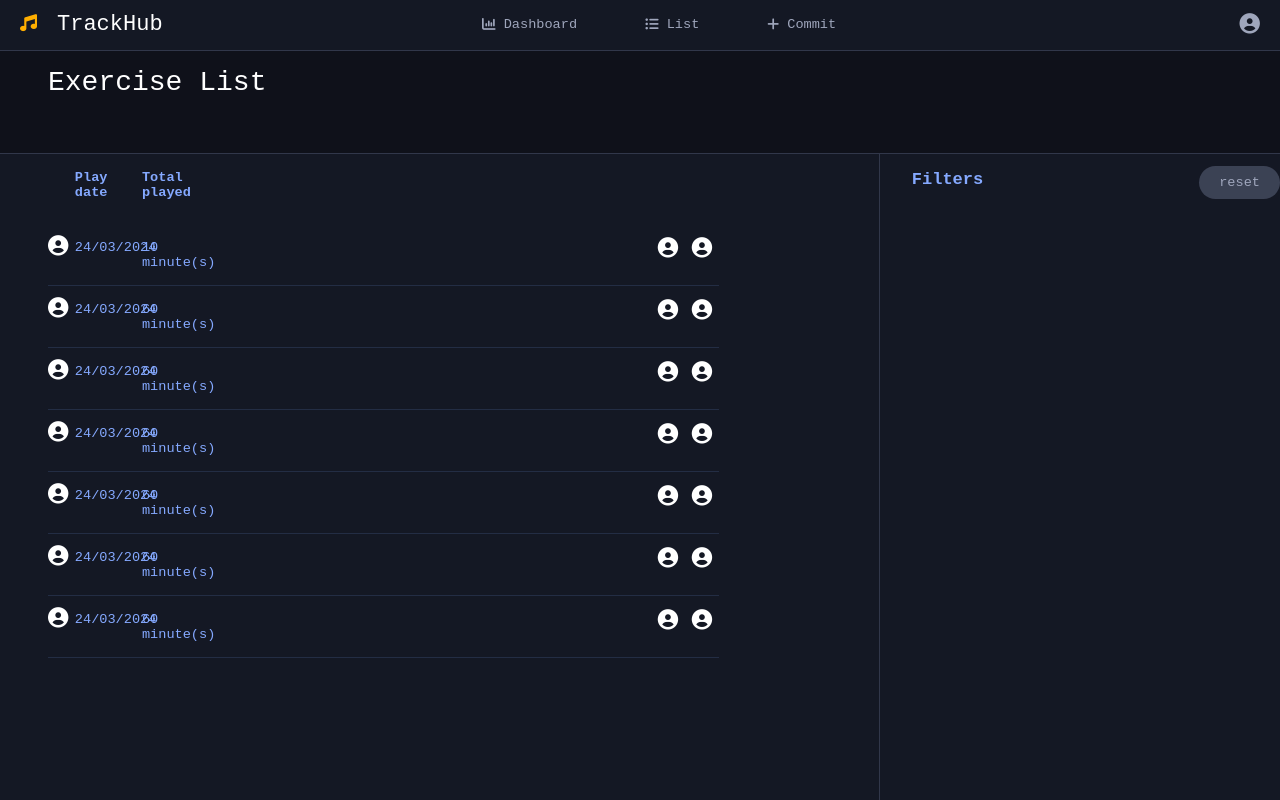
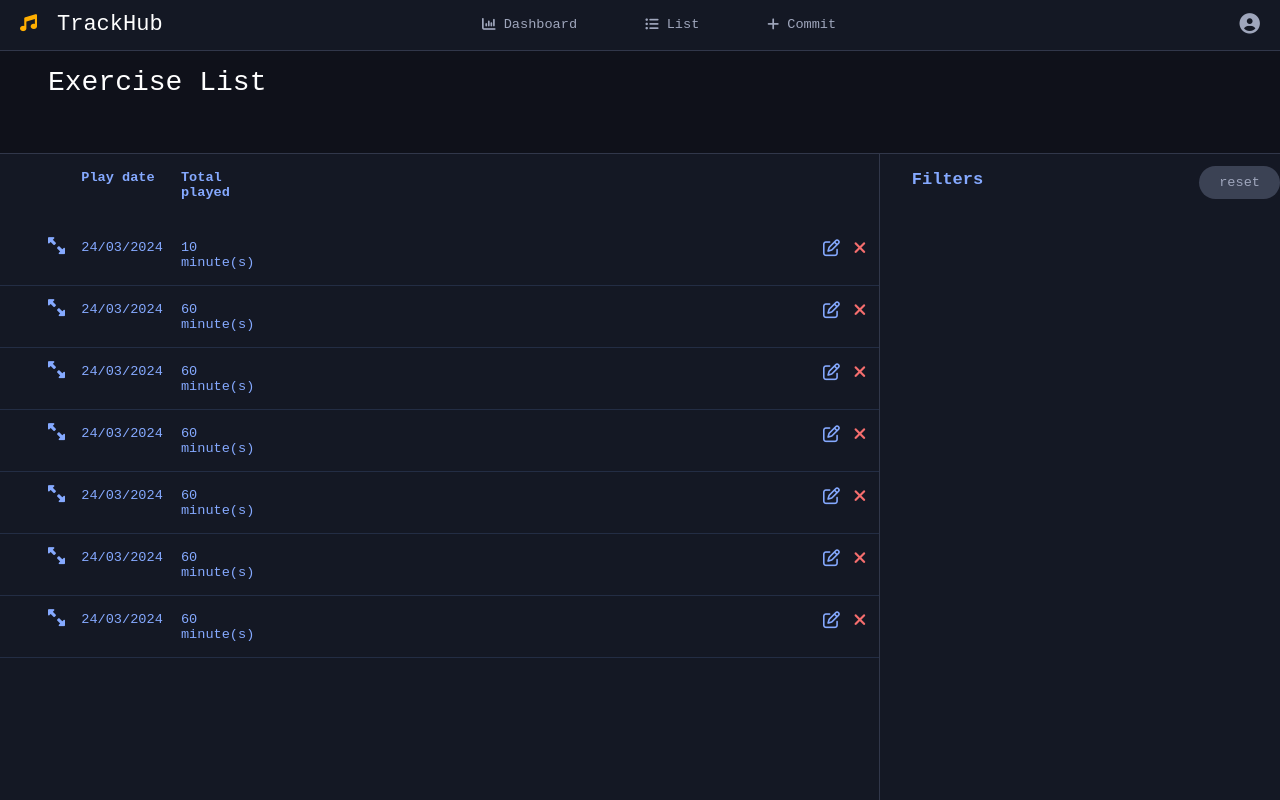
Before and after one commit to Sergestos/TrackHub, an Angular app in the folder App/trackhub/: page /app/login in a window 1280 px wide. Both pictures are taken after a click on the button "Log in". Built offline with nearby package versions, Linux system fonts and the light colour scheme.

Commit message:
Add exercise list details component

```diff
--- a/App/trackhub/src/app/app-routing.module.ts
+++ b/App/trackhub/src/app/app-routing.module.ts
@@ -1,6 +1,6 @@
 import { NgModule } from '@angular/core';
 import { RouterModule, Routes } from '@angular/router';
-import { AuthGuard } from './providers/guard/auth.guard';
+import { AuthGuard } from './providers/guards/auth.guard';
 
 const routes: Routes = [
     {
--- a/App/trackhub/src/app/app.module.ts
+++ b/App/trackhub/src/app/app.module.ts
@@ -8,8 +8,9 @@ import { AppRoutingModule } from './app-routing.module';
 import { HTTP_INTERCEPTORS, HttpClientModule } from '@angular/common/http';
 import { AuthInterceptor } from './providers/interceptors/auth.intercaptors';
 import { AuthService } from './providers/services/auth.service';
-import { PermissionsService } from './providers/guard/auth.guard';
+import { PermissionsService } from './providers/guards/auth.guard';
 import { UserDropdownComponent } from './moduls/app-container/user-dropdown/user-dropdown.component';
+import { ExerciseListService } from './providers/services/exercise-list.service';
 
 @NgModule({
     declarations: [
@@ -27,6 +28,7 @@ import { UserDropdownComponent } from './moduls/app-container/user-dropdown/user
         provideClientHydration(),
         AuthService,
         CommitService,
+        ExerciseListService,
         PermissionsService,
         {
             provide: HTTP_INTERCEPTORS,
--- a/App/trackhub/src/app/moduls/exericse-list/details-exercise-card/details-exercise-card.component.css
+++ b/App/trackhub/src/app/moduls/exericse-list/details-exercise-card/details-exercise-card.component.css
@@ -0,0 +1,16 @@
+main {
+    .details-card {
+        display: flex;
+        flex-direction: row;
+
+        padding-bottom: 0.33vh;
+
+        p {
+            color: rgb(133, 169, 255);
+        }
+
+        .item-acsent {
+            font-weight: 700;
+        }
+    }
+}
--- a/App/trackhub/src/app/moduls/exericse-list/details-exercise-card/details-exercise-card.component.html
+++ b/App/trackhub/src/app/moduls/exericse-list/details-exercise-card/details-exercise-card.component.html
@@ -1 +1,9 @@
-<p>hello</p>
+<main>
+    <div class="details-card" *ngFor="let item of exerciseDetails$ | async; let i = index">
+        <p>{{ (i + 1) }})&nbsp;</p>
+        <p>{{ item.duration }} min.&nbsp;</p>
+        <p>{{ item.exerciseType }}&nbsp;&nbsp;&#8212;&nbsp;&nbsp;</p>
+        <p class="item-acsent">{{ item.authorName }}&nbsp;-&nbsp;</p>
+        <p class="item-acsent">{{ item.itemName }}</p>
+    </div>
+</main>
--- a/App/trackhub/src/app/moduls/exericse-list/details-exercise-card/details-exercise-card.component.ts
+++ b/App/trackhub/src/app/moduls/exericse-list/details-exercise-card/details-exercise-card.component.ts
@@ -1,10 +1,21 @@
-import { Component } from "@angular/core";
+import { Component, Input, OnInit } from "@angular/core";
+import { ExerciseListService } from "../../../providers/services/exercise-list.service";
+import { Observable } from "rxjs";
+import { ExerciseDetails } from "../exercise-list.models";
 
 @Component({
 	selector: 'trh-details-exercise-card',
 	templateUrl: './details-exercise-card.component.html',
 	styleUrls: ['./details-exercise-card.component.css']
 })
-export class DetailsExerciseItemComponent {
+export class DetailsExerciseItemComponent implements OnInit {
+	@Input() exerciseId!: string;
 
+	public exerciseDetails$: Observable<ExerciseDetails[]> = new Observable<ExerciseDetails[]>();
+
+	constructor(private exerciseListService: ExerciseListService) { }
+
+	public ngOnInit(): void {
+		this.exerciseDetails$ = this.exerciseListService.getExerciseDetails(this.exerciseId);
+	}
 }
--- a/App/trackhub/src/app/moduls/exericse-list/exercise-list.component.css
+++ b/App/trackhub/src/app/moduls/exericse-list/exercise-list.component.css
@@ -50,26 +50,22 @@
 
         .grid-item {
             display: flex;
-            margin: 2vh 10rem 0 3rem;
+            margin: 2vh 0 0 3rem;
 
             .grid-item-expand {
                 width: 4%;
+            }
 
-                i {
-                    color: white
-                }
+            .grid-item-play-date {
+                width: 12%
             }
 
             .grid-item-total-played {
                 width: 10%;
             }
 
-            .grid-item-play-date {
-                width: 10%;
-            }
-
             .grid-item-actions {
-                width: 75%;
+                width: 72.5%;
                 margin-top: 1vh;
 
                 display: flex;
@@ -80,6 +76,19 @@
 
             p {
                 color: rgb(133, 169, 255);
+            }
+
+            i {
+                color: rgb(133, 169, 255);
+                transition: 0.5s;
+            }
+
+            i:hover {
+                color: rgb(225, 234, 255);
+            }
+
+            .i-remove {
+                color: rgb(246, 110, 110);
             }
         }
 
@@ -94,6 +103,10 @@
         .card {
             padding-bottom: 15px;
             border-bottom: 1px solid  rgba(81, 105, 162, 0.254);
+
+            .details-wrapper {
+                margin: 1.75vh 0 0 6rem;
+            }
         }
     }
 }
--- a/App/trackhub/src/app/moduls/exericse-list/exercise-list.component.html
+++ b/App/trackhub/src/app/moduls/exericse-list/exercise-list.component.html
@@ -9,16 +9,26 @@
                 <p class="grid-item-play-date">Play date</p>
                 <p class="grid-item-total-played">Total played</p>
             </div>
-            <div class="grid-item card" *ngFor="let item of exercises">
-                <div class="grid-item-expand">
-                    <i class="fa-solid fa-circle-user fa-xl menu-i" ></i>
+            <div class="card" *ngFor="let item of exercises">
+                <div class="grid-item grid-short-view">
+                    <div class="grid-item-expand">
+                        <i class="fa-solid fa-up-right-and-down-left-from-center fa-flip-horizontal fa-lg"
+                            *ngIf="!item.isExpanded" (click)="onCardExpand(item)"></i>
+                        <i class="fa-solid fa-down-left-and-up-right-to-center fa-flip-horizontal fa-lg"
+                            *ngIf="item.isExpanded" (click)="onCardExpand(item)"></i>
+                    </div>
+                    <p class="grid-item-play-date">{{ item.playDate | date: 'dd/MM/yyyy'}}</p>
+                    <p class="grid-item-total-played">{{ item.totalPlayed }} minute(s)</p>
+                    <div class="grid-item-actions">
+                        <i class="fa-regular fa-pen-to-square fa-lg"></i>
+                        <i class="fa-solid fa-xmark fa-lg i-remove"></i>
+                    </div>
                 </div>
-                <p class="grid-item-play-date">{{ item.playDate | date: 'dd/MM/yyyy'}}</p>
-                <p class="grid-item-total-played">{{ item.totalPlayed }} minute(s)</p>
-                <div class="grid-item-actions">
-                    <i class="fa-solid fa-circle-user fa-xl menu-i" style="color: white;"></i>
-                    <i class="fa-solid fa-circle-user fa-xl menu-i" style="color: white;"></i>
-                </div>
+                <ng-container *ngIf="item.isExpanded">
+                    <div class="details-wrapper">
+                        <trh-details-exercise-card></trh-details-exercise-card>
+                    </div>
+                </ng-container>
             </div>
         </div>
         <div class="exericese-list-filter">
--- a/App/trackhub/src/app/moduls/exericse-list/exercise-list.component.ts
+++ b/App/trackhub/src/app/moduls/exericse-list/exercise-list.component.ts
@@ -1,5 +1,5 @@
 import { Component, OnInit } from "@angular/core";
-import { ExerciseItem } from "./exercise-list.models";
+import { ExerciseItem, ExerciseItemView } from "./exercise-list.models";
 
 @Component({
 	selector: 'trh-exercise-list',
@@ -7,38 +7,56 @@ import { ExerciseItem } from "./exercise-list.models";
 	styleUrls: ['./exercise-list.component.css']
 })
 export class ExerciseListComponent implements OnInit {
-	public exercises: ExerciseItem[] = [];
+	public exercises: ExerciseItemView[] = [];
 
 	public ngOnInit(): void {
 		this.exercises = [
 			{
+				exerciseId: "1",
 				totalPlayed: 10,
-				playDate: new Date()
+				playDate: new Date(),
+				isExpanded: false
 			},
 			{
+				exerciseId: "1",
 				totalPlayed: 60,
-				playDate: new Date()
+				playDate: new Date(),
+				isExpanded: false
 			},
 			{
+				exerciseId: "1",
 				totalPlayed: 60,
-				playDate: new Date()
+				playDate: new Date(),
+				isExpanded: false
 			},
 			{
+				exerciseId: "1",
 				totalPlayed: 60,
-				playDate: new Date()
+				playDate: new Date(),
+				isExpanded: false
 			},
 			{
+				exerciseId: "1",
 				totalPlayed: 60,
-				playDate: new Date()
+				playDate: new Date(),
+				isExpanded: false
 			},
 			{
+				exerciseId: "1",
 				totalPlayed: 60,
-				playDate: new Date()
+				playDate: new Date(),
+				isExpanded: false
 			},
 			{
+				exerciseId: "1",
 				totalPlayed: 60,
-				playDate: new Date()
+				playDate: new Date(),
+				isExpanded: false
 			}
-		]
+		];
+	}
+
+	public onCardExpand(exercise: ExerciseItemView): void {
+		exercise.isExpanded = !exercise.isExpanded;
 	}
 }
--- /dev/null
+++ b/App/trackhub/src/app/providers/services/exercise-list.service.ts
@@ -0,0 +1,33 @@
+import { HttpClient } from "@angular/common/http";
+import { Injectable } from "@angular/core";
+import { Observable, of } from "rxjs";
+import { ExerciseDetails } from "../../moduls/exericse-list/exercise-list.models";
+
+@Injectable()
+export class ExerciseListService {
+    constructor(private http: HttpClient) { }
+
+    public getExerciseDetails(exerciseId: string): Observable<ExerciseDetails[]> {
+        // return this.http.get<string[]>('https://jsonplaceholder.typicode.com/todos');
+        return of([
+            {
+                exerciseId: "1",
+                exerciseType: "song",
+                duration: 10,
+                itemName: "master of batteries",
+                authorName: "Black Mega Slayer",
+                isRecoded: false,
+                bpm: 140
+            },
+            {
+                exerciseId: "1",
+                exerciseType: "song",
+                duration: 10,
+                itemName: "master of batteries",
+                authorName: "Black Mega Slayer",
+                isRecoded: false,
+                bpm: 140
+            }
+        ])
+    }
+}
```
Also changed, not shown: App/trackhub/src/app/moduls/exericse-list/exercise-list.models.ts (+15 -0 lines), App/trackhub/src/app/providers/guards/auth.guard.ts (renamed from App/trackhub/src/app/providers/guard/auth.guard.ts).
